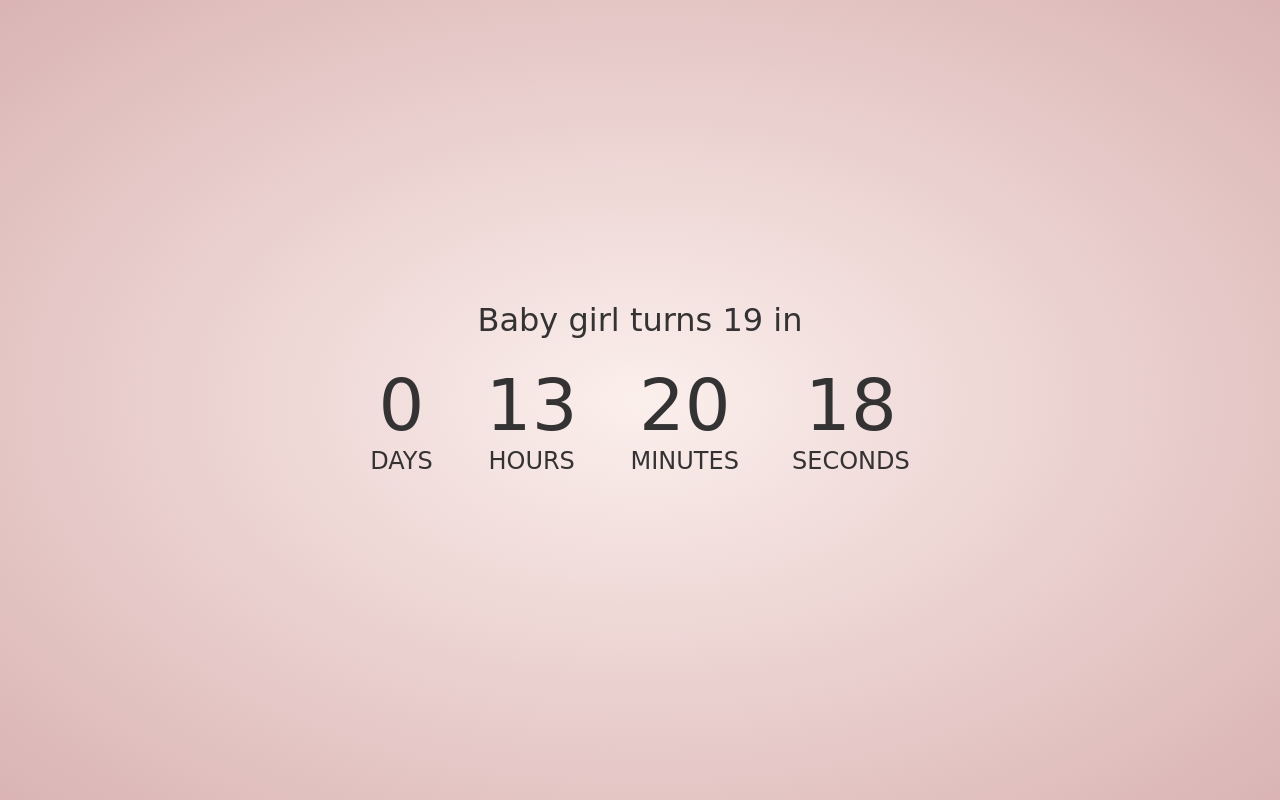
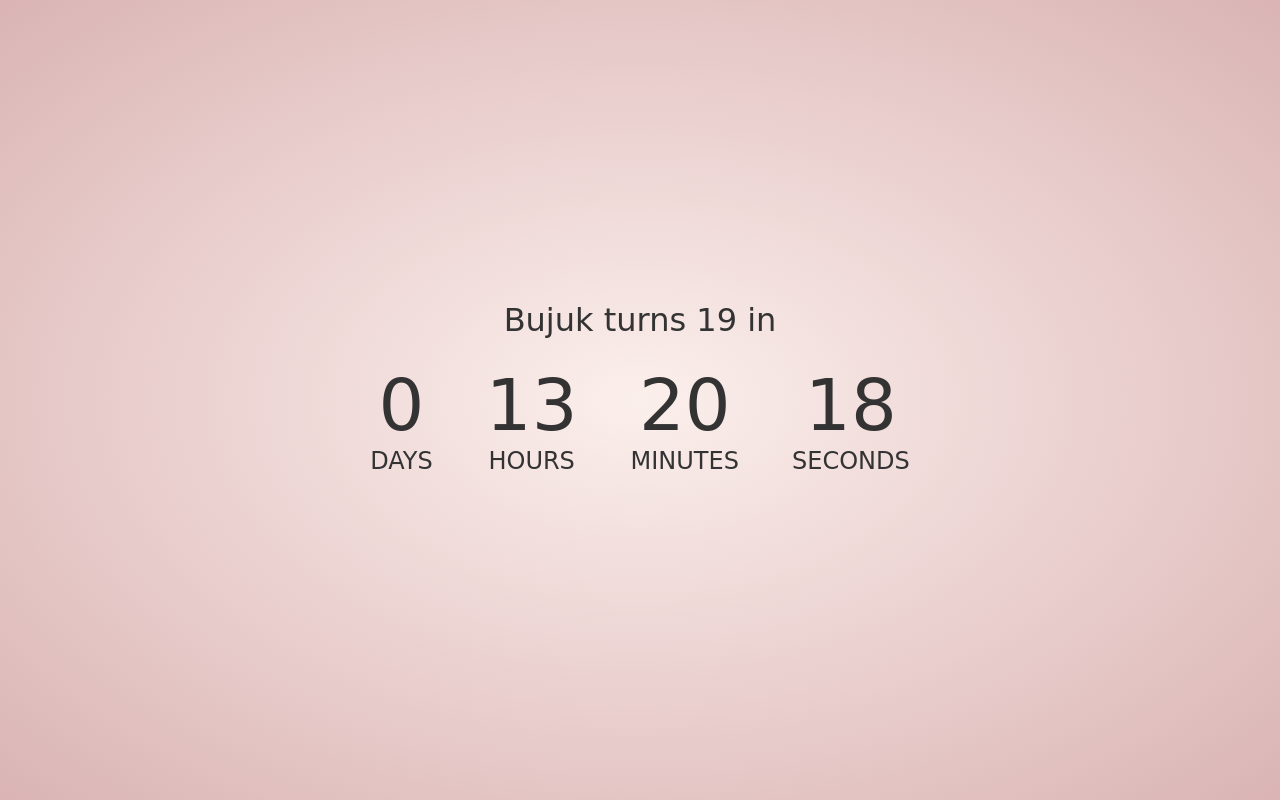
Before and after one commit to happybirthdaybabs/happybirthdaybabs.github.io, a plain HTML site: page index.html in a window 1280 px wide. Drawn offline with Linux system fonts and the light colour scheme.

Commit message:
Update index.html

```diff
--- a/index.html
+++ b/index.html
@@ -13,7 +13,7 @@
 
 <div class="container">
 
-  <h1 id="headline">Baby girl turns 19 in</br></h1>
+  <h1 id="headline">Bujuk turns 19 in</br></h1>
 
   <div id="countdown">
     <ul>
```
